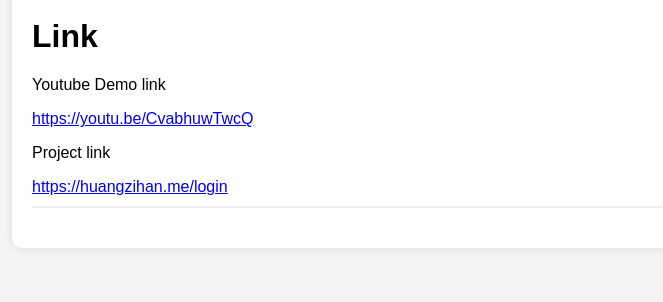
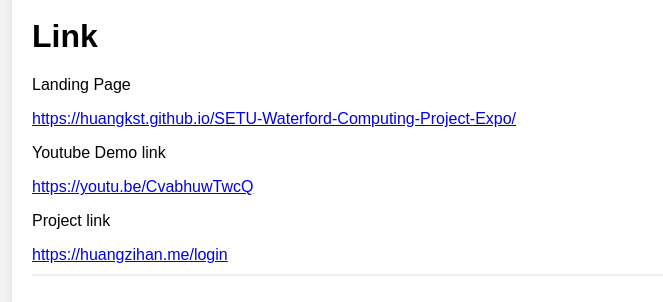
Before and after one commit to HuangKst/SETU-Waterford-Computing-Project-Expo, a plain HTML site: page index.html in a window 1280 px wide. Shown: the part 1614-1916 px from the top of the page, without its empty margins (208-871 px from the left). Before the commit the page ends 1870 px from the top, so only its background shows below. Drawn offline with Linux system fonts and the light colour scheme.

Commit message:
Add the landing page link

```diff
--- a/index.html
+++ b/index.html
@@ -49,6 +49,8 @@
 
         <div class="section">
             <h1>Link</h1>
+            <p>Landing Page</p>
+            <a href="https://huangkst.github.io/SETU-Waterford-Computing-Project-Expo/">https://huangkst.github.io/SETU-Waterford-Computing-Project-Expo/</a>
             <p>Youtube Demo link</p>
             <a href="https://youtu.be/CvabhuwTwcQ">https://youtu.be/CvabhuwTwcQ</a>
             <p>Project link </p>
```
